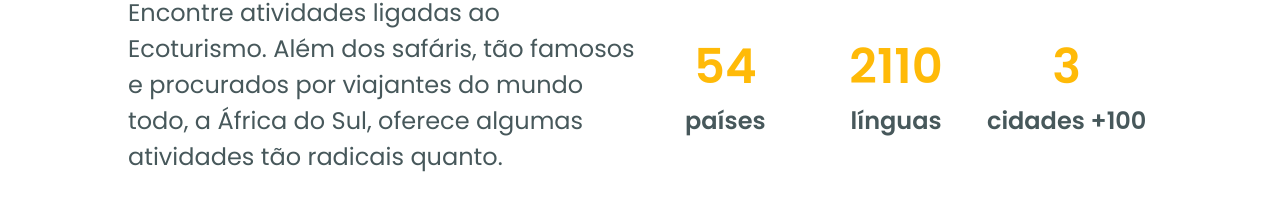
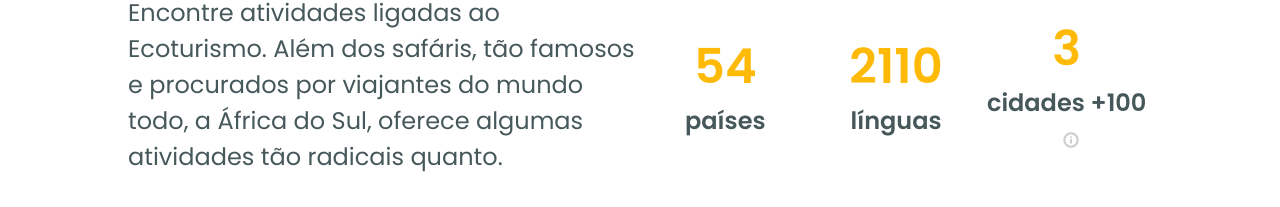
Before and after one commit to LucasSousa09/ignite-react-desafio06-worldtrip, a Next.js app: page /continents/africa in a window 1280 px wide. Shown: the part 685-892 px from the top of the page. Built offline with nearby package versions, Linux system fonts and the light colour scheme; data requests are answered from the project's data file; a web font is replaced by a local one.

Commit message:
added popover

```diff
--- a/src/components/ContinentDetails/index.tsx
+++ b/src/components/ContinentDetails/index.tsx
@@ -1,4 +1,5 @@
-import { Flex, SimpleGrid, Text } from "@chakra-ui/react";
+import { Button, Image, Flex, SimpleGrid, Text, Popover, PopoverTrigger, PopoverContent, PopoverHeader, PopoverBody, PopoverFooter} from "@chakra-ui/react";
+
 
 interface ContinentDetailsProps{
     continentDetails?: {
@@ -32,6 +33,7 @@ export function ContinentDetails({continentDetails}: ContinentDetailsProps){
                     países
                 </Text>
             </Flex>
+
             <Flex
                 flexDir='column'
                 textAlign='center'
@@ -51,6 +53,7 @@ export function ContinentDetails({continentDetails}: ContinentDetailsProps){
                  fontSize='1.5rem'
                 >línguas</Text>
             </Flex>
+
             <Flex
                 flexDir='column'
                 textAlign='center'
@@ -68,7 +71,48 @@ export function ContinentDetails({continentDetails}: ContinentDetailsProps){
                  fontWeight='600'
                  color='gray.dark-text'
                  fontSize='1.5rem'
-                >cidades +100</Text>
+                >
+                    cidades +100
+
+                        <Popover>
+                            <PopoverTrigger>
+                                <Button
+                                    minW='16px'
+                                    maxW='16px'
+                                    height='16px'
+                                    borderRadius='50%'
+                                    padding='0'
+                                    ml='8px'
+                                    backgroundColor='transparent'
+                                >
+                                    <Image src='/icons/info.svg'/>
+                                </Button>
+                            </PopoverTrigger>
+                            <PopoverContent
+                                textAlign='left'
+                            >
+                                <PopoverHeader
+                                    fontWeight='600'
+                                    fontSize='1.25rem'
+                                > cidades +100
+                                </PopoverHeader>
+                                <PopoverBody
+                                    fontWeight='500'
+                                    fontSize='1rem'
+                                >
+                                    As 100 cidades mais visitadas do mundo!
+                                </PopoverBody>
+                                <PopoverFooter
+                                    fontWeight='400'
+                                    fontSize='.8rem'
+                                    opacity='.7'
+                                >
+                                    Fontes de 2017
+                                </PopoverFooter>
+                            </PopoverContent>
+                        </Popover>
+
+                </Text>
             </Flex>
         </SimpleGrid>
     )
--- a/src/pages/continents/[slug].tsx
+++ b/src/pages/continents/[slug].tsx
@@ -35,7 +35,7 @@ interface CurrentContinentInfoData{
 
 
 export default function Continents({data, continentUrl}: CurrentContinentInfoData){
-    const newData = data.map(data => {
+    const contientInfo = data.map(data => {
         if(data.continentRef === continentUrl){
             return data
         }
@@ -46,9 +46,9 @@ export default function Continents({data, continentUrl}: CurrentContinentInfoDat
             <Header />
             {
                 <Banner
-                 bannerImgSrc={newData[0]?.continentBannerImage}
-                 bannerImgAlt={newData[0]?.continentRef}
-                 bannerTitle={newData[0]?.continentName}
+                 bannerImgSrc={contientInfo[0]?.continentBannerImage}
+                 bannerImgAlt={contientInfo[0]?.continentRef}
+                 bannerTitle={contientInfo[0]?.continentName}
                 />
             }
             <SimpleGrid w='80%' m='5rem auto' columns={2}>
@@ -56,11 +56,11 @@ export default function Continents({data, continentUrl}: CurrentContinentInfoDat
                  color='gray.dark-text'
                  fontSize='1.5rem'
                 >
-                    {newData[0]?.continentDescription}
+                    {contientInfo[0]?.continentDescription}
                 </Text>
-                <ContinentDetails continentDetails={newData[0]?.continentDetails}/>
+                <ContinentDetails continentDetails={contientInfo[0]?.continentDetails}/>
             </SimpleGrid>
-            <OneHundredCities famousCities={newData[0]?.famousCities}/>
+            <OneHundredCities famousCities={contientInfo[0]?.famousCities}/>
         </>
     )
 }
```
Also changed, not shown: public/icons/info.svg (added).
